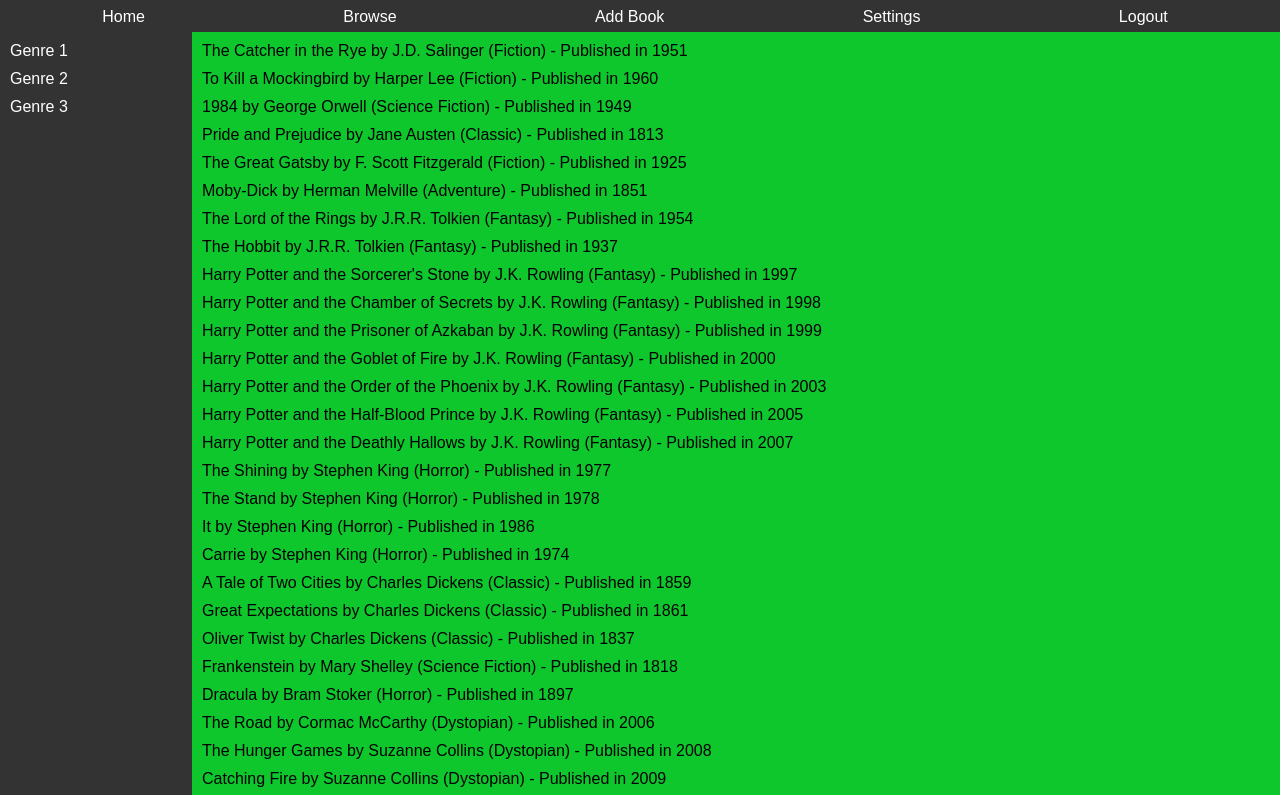
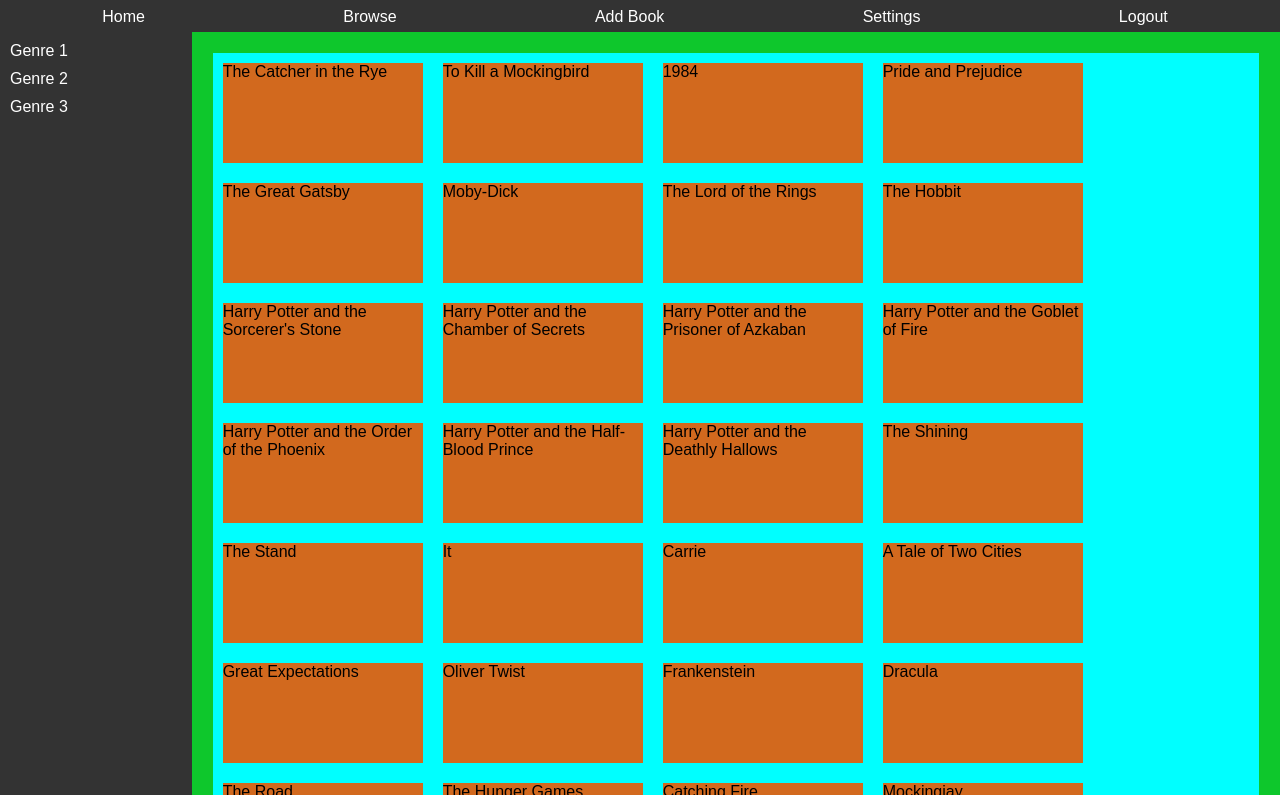
Before and after one commit to Callan2256/Brooke-Website, a website: page src/public/index.html in a window 1280 px wide. Shown: the top 795 px of the page. Drawn offline with Linux system fonts and the light colour scheme.

Commit message:
Tile Grid
Added tile grid for books, appended dynamically and included book titles on tiles

```diff
--- a/src/public/import.js
+++ b/src/public/import.js
@@ -28,20 +28,26 @@
       // Now, 'data' contains the parsed data from the CSV file
 
       // Display the data as a list on the main page
-      const mainContent = document.querySelector('main');
-
-      // Create an unordered list to hold the data
-      const ul = document.createElement('ul');
+      const bookTile = document.getElementsByClassName('tileContainer');
+      console.log(bookTile)
 
       // Loop through the data and create list items
       data.forEach((item) => {
-        const li = document.createElement('li');
-        li.textContent = `${item.title} by ${item.author} (${item.genre}) - Published in ${item.publication_date}`;
-        ul.appendChild(li);
+        const book = document.createElement('div');
+        book.classList.add('bookBox');
+
+        const title = item.title;
+
+        const name = document.createElement('p');
+        const text = document.createTextNode(title);
+        name.appendChild(text);
+        book.appendChild(name);
+
+        console.log(book)
+
+        bookTile[0].appendChild(book);
       });
 
-      // Append the list to the main content area
-      mainContent.appendChild(ul);
     })
     .catch((error) => {
       console.error('Error fetching or parsing CSV data:', error);
--- a/src/public/index.html
+++ b/src/public/index.html
@@ -41,6 +41,11 @@
       <!-- Main Content -->
       <main>
         <!-- Content will be dynamically generated using JavaScript -->
+
+        <div class="tileContainer">
+
+        </div>
+
       </main>
     </div>
   </div>
--- a/src/public/styles.css
+++ b/src/public/styles.css
@@ -95,6 +95,28 @@
 
 }
 
+.tileContainer {
+  margin: 1%;
+  background-color: aqua;
+  width: auto;
+  height: 100%; /*Delete this later*/
+
+  display:flex;
+  flex-direction: row;
+  flex-wrap: wrap;
+  justify-content: flex-start;
+  align-content: flex-start;
+}
+
+.bookBox {
+  width: 200px;
+  height: 100px;
+
+
+  margin: 10px;
+  background-color: chocolate;
+}
+
 /* Style the book list */
 main ul {
   list-style: none;
```
